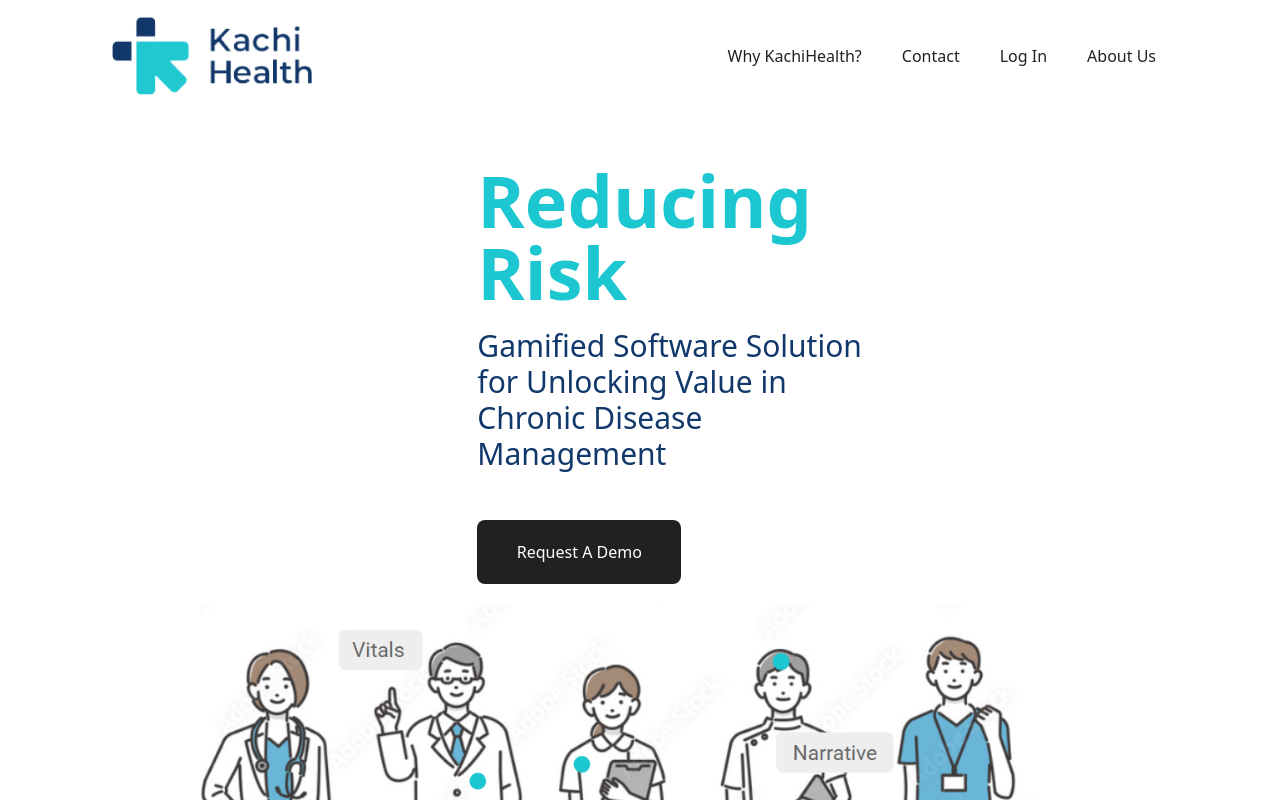
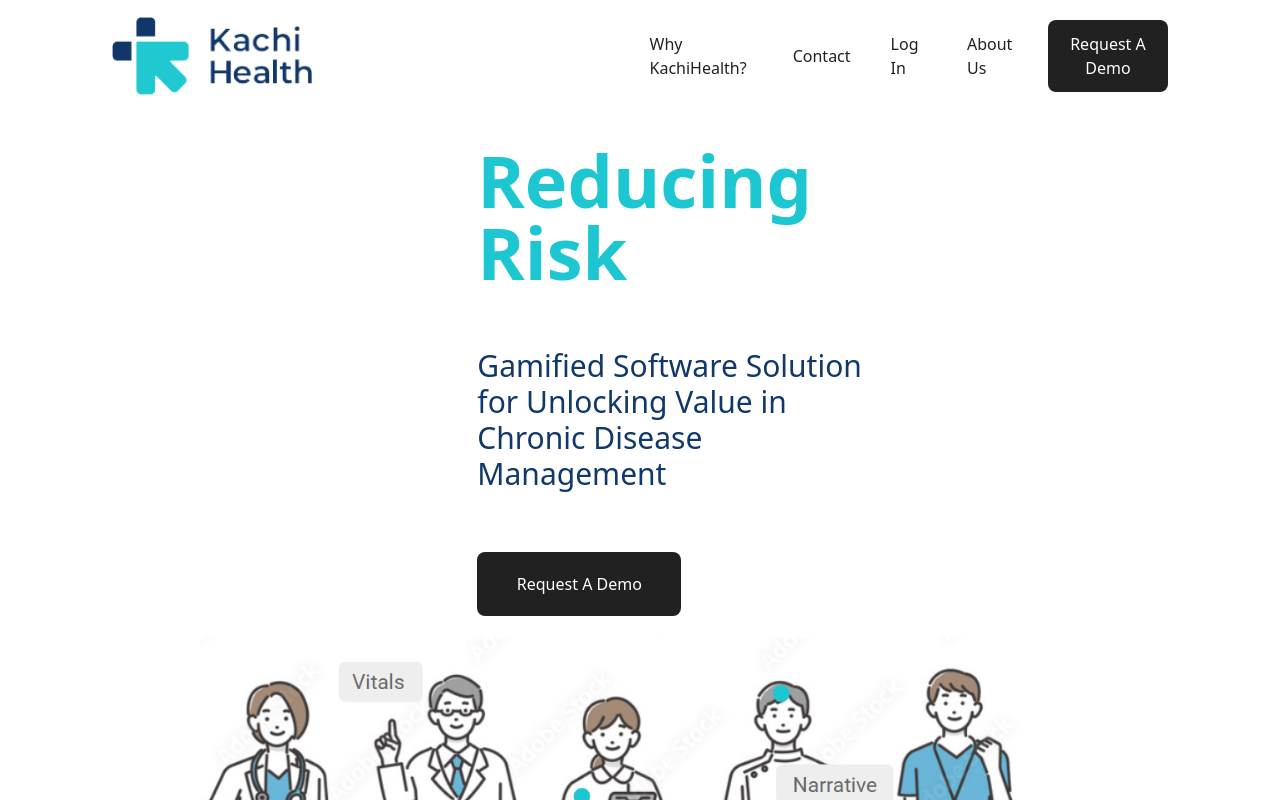
Before and after one commit to tinhlv/med2lab-landing-kachi, a Next.js app: page / in a window 1280 px wide. Shown: the top 800 px of the page. Built offline with nearby package versions, Linux system fonts and the light colour scheme.

Commit message:
update style button

```diff
--- a/components/Banner.tsx
+++ b/components/Banner.tsx
@@ -6,10 +6,10 @@ function Banner() {
   return (
     <div className="flex h-auto flex-wrap items-center justify-center p-8">
       <div className="w-screen md:ml-20 md:w-1/3">
-        <h1 className="my-5 text-5xl font-bold text-primary md:text-7xl">
+        <h1 className="mb-[60px] text-5xl font-bold text-primary md:text-7xl">
           Reducing Risk
         </h1>
-        <p className="text-base text-[#10386b] md:text-3xl">
+        <p className="text-base mb-[60px] text-[#10386b] md:text-3xl">
           Gamified Software Solution for Unlocking Value in Chronic Disease
           Management
         </p>
--- a/components/Navbar.tsx
+++ b/components/Navbar.tsx
@@ -23,11 +23,11 @@ export default function Navbar() {
     <Disclosure as="nav" className="bg-white">
       {({ open }) => (
         <>
-          <div className="max-w-[1920px] bg-white mx-auto px-2 sm:px-6 lg:px-8 py-6">
+          <div className="mx-auto max-w-[1920px] bg-white px-2 py-6 sm:px-6 lg:px-8">
             <div className="relative mx-0 flex h-16 items-center justify-between md:mx-20">
               <div className="absolute inset-y-0 left-0 flex items-center sm:hidden">
                 {/* Mobile menu button*/}
-                <Disclosure.Button className="text-gray-400 hover:bg-violet-700 hover:text-white focus:ring-white inline-flex items-center justify-center rounded-md p-2 focus:outline-none focus:ring-2 focus:ring-inset">
+                <Disclosure.Button className="text-gray-400 hover:bg-violet-700 inline-flex items-center justify-center rounded-md p-2 hover:text-white focus:outline-none focus:ring-2 focus:ring-inset focus:ring-white">
                   <span className="sr-only">Open main menu</span>
                   {open ? (
                     <XIcon className="block h-6 w-6" aria-hidden="true" />
@@ -43,22 +43,28 @@ export default function Navbar() {
                   </h1>
                 </div>
                 <div className="hidden sm:ml-6 sm:block md:ml-60">
-                  <div className="flex space-x-4">
+                  <div className="flex space-x-4 items-center">
                     {navigation.map((item) => (
                       <a
                         key={item.name}
                         href={item.href}
                         className={classNames(
                           item.current
-                            ? 'text-white font-bold text-primary'
-                            : 'hover:text-primary text-secondary',
-                          'transition-colors text-md rounded-md px-3 py-2 font-medium'
+                            ? 'font-bold text-white text-primary'
+                            : 'text-secondary hover:text-primary',
+                          'text-md rounded-md px-3 py-2 font-medium transition-colors'
                         )}
                         aria-current={item.current ? 'page' : undefined}
                       >
                         {item.name}
                       </a>
                     ))}
+                    <a
+                      href="#!"
+                      className="min-w-[120px] cursor-pointer rounded-lg bg-secondary p-3 font-medium text-white transition-colors hover:bg-primary hover:shadow-xl text-center"
+                    >
+                      Request A Demo
+                    </a>
                   </div>
                 </div>
               </div>
```
